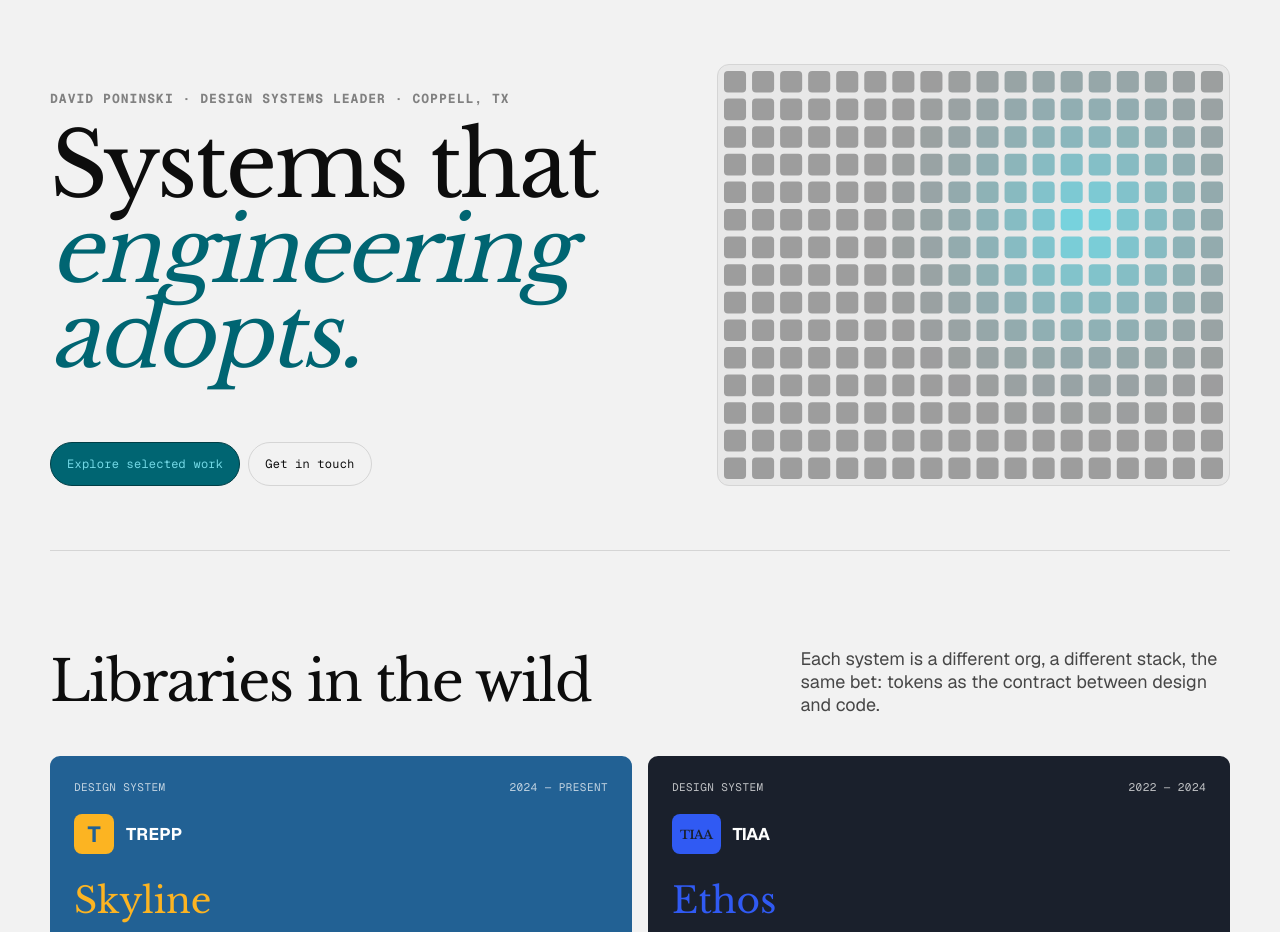
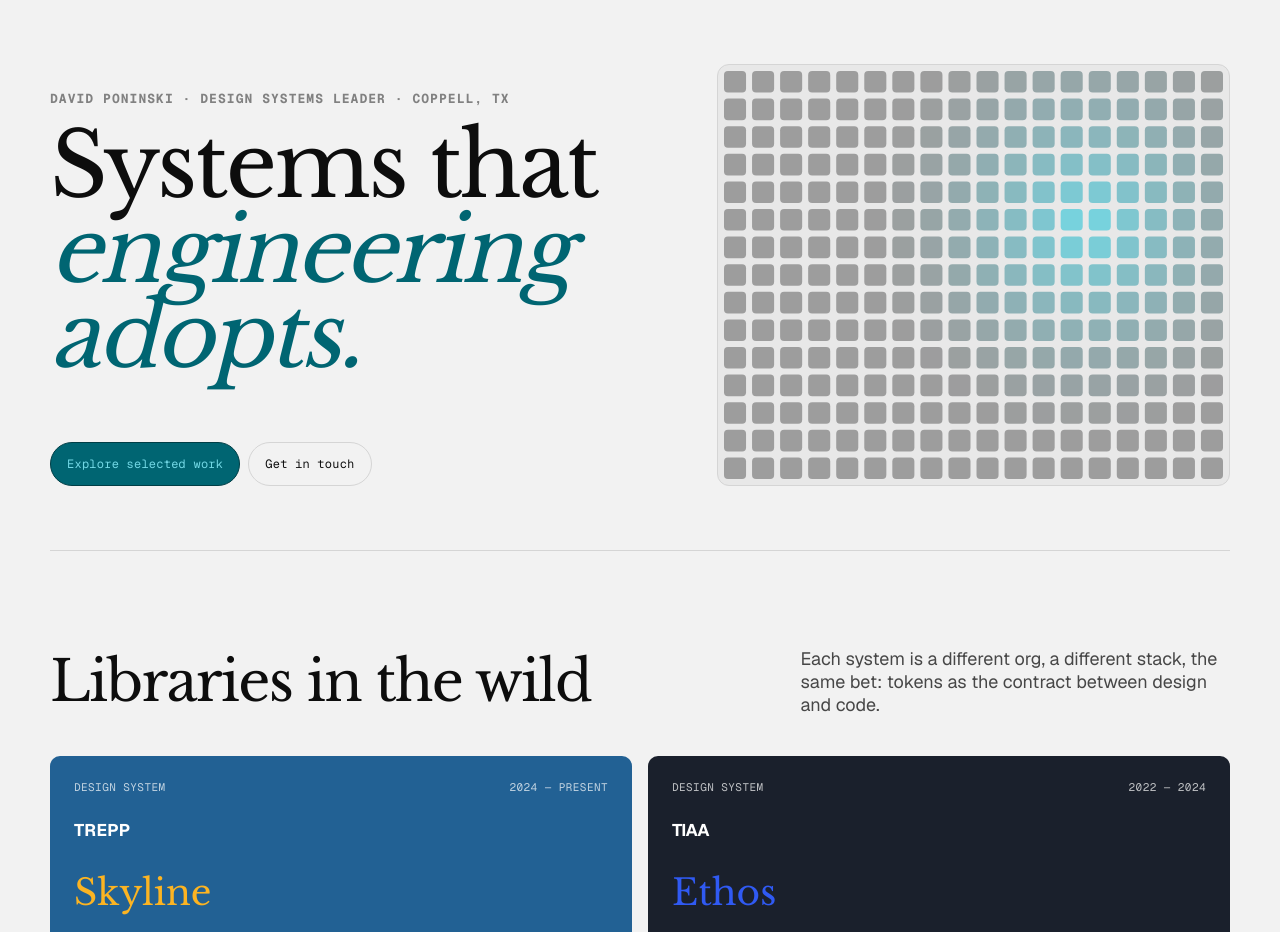
Before and after one commit to dponinski/poninski, a Next.js app: page / in a window 1280 px wide. Shown: the top 932 px of the page. Built offline with nearby package versions, Linux system fonts and the light colour scheme.

Commit message:
Remove brand mark from card component in site.tsx to streamline design.

```diff
--- a/components/site.tsx
+++ b/components/site.tsx
@@ -120,9 +120,6 @@ function Work() {
               <span>{system.years}</span>
             </div>
             <div className="card__brand">
-              <span className="card__brand-mark" aria-hidden="true">
-                {brandIdentities[system.id].mark}
-              </span>
               <span className="card__brand-name">{system.org}</span>
             </div>
             <h3>{system.name}</h3>
```
